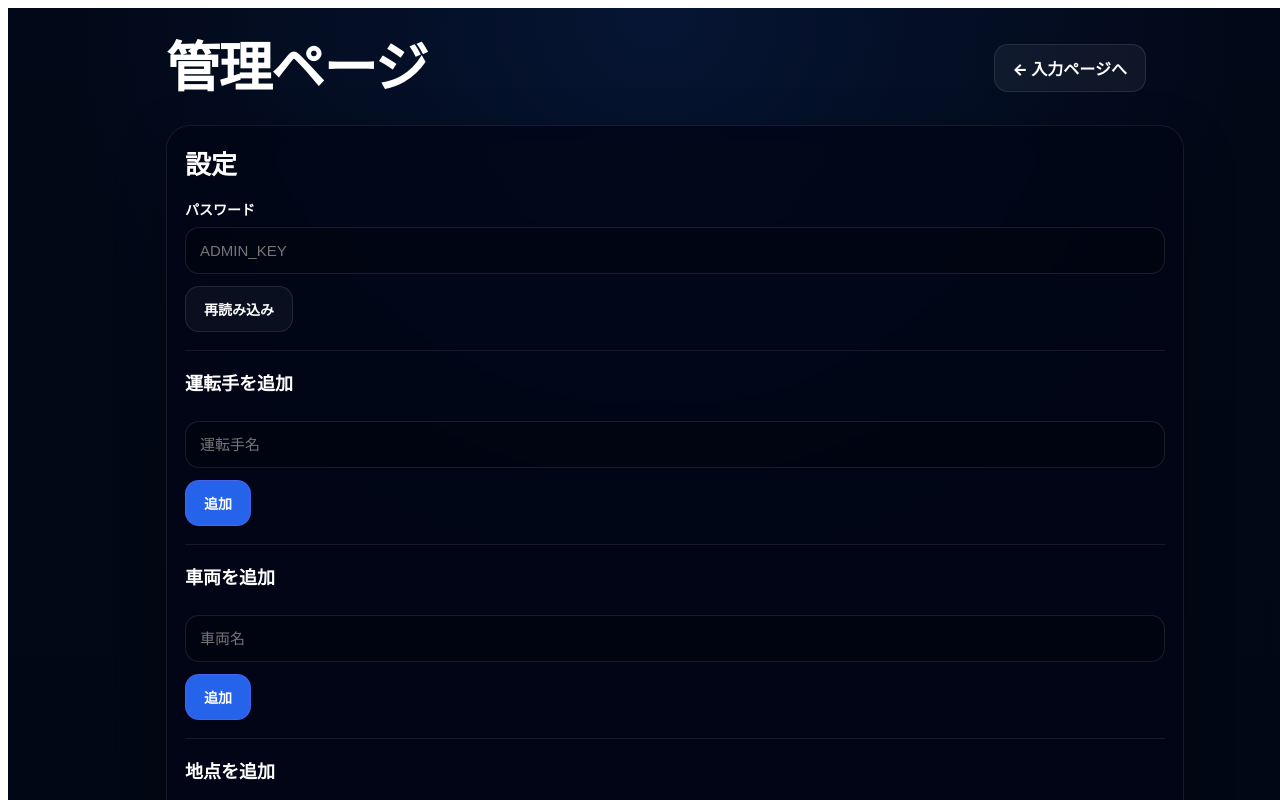
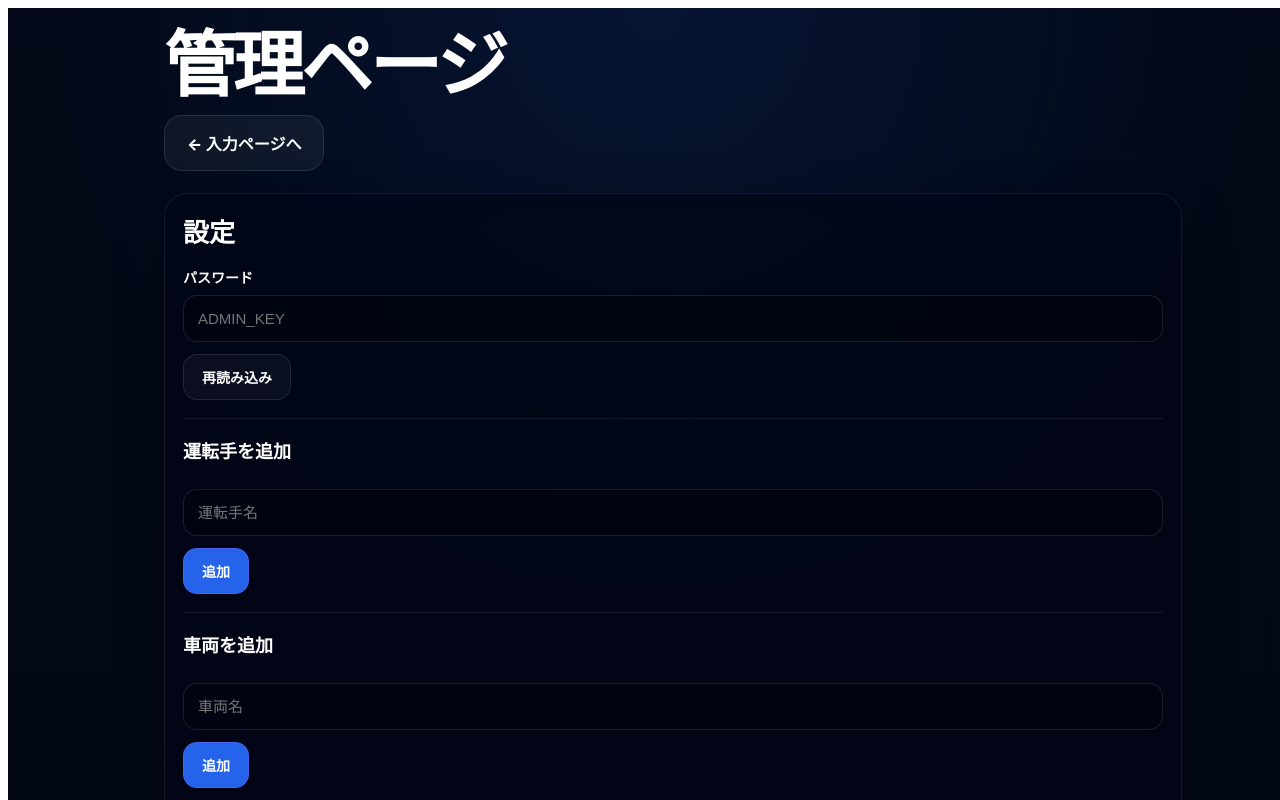
Before and after one commit to sorasasakisyougi-star/pickup-teate-app, a Next.js app: page /admin in a window 1280 px wide. Shown: the top 800 px of the page. Built offline with nearby package versions, Linux system fonts and the light colour scheme.

Commit message:
Update admin.tsx

```diff
--- a/pages/admin.tsx
+++ b/pages/admin.tsx
@@ -209,7 +209,7 @@ const SEED_DISTANCES: SeedDistance[] = [
   { from: "リッツカールトン", to: "ヒルトン", distance_km: 2 },
 ];
 
-const styles: Record<string, CSSProperties> = {
+const styles = {
   page: {
     minHeight: "100vh",
     width: "100%",
@@ -217,30 +217,34 @@ const styles: Record<string, CSSProperties> = {
     background:
       "radial-gradient(circle at top, rgba(24,80,180,0.18), transparent 28%), linear-gradient(180deg, #020817 0%, #030712 100%)",
     color: "#fff",
-  padding: "32px 16px 72px",
+    padding: "20px 14px 56px",
     fontFamily:
       'Inter, ui-sans-serif, system-ui, -apple-system, BlinkMacSystemFont, "Segoe UI", sans-serif',
-},
+  } as React.CSSProperties,
+
   container: {
     width: "100%",
     maxWidth: 980,
     margin: "0 auto",
-},
+  } as React.CSSProperties,
+
   topbar: {
     display: "flex",
-    alignItems: "center",
-    justifyContent: "space-between",
-    gap: 16,
-    marginBottom: 28,
-    flexWrap: "wrap",
-  },
+    flexDirection: "column",
+    alignItems: "flex-start",
+    justifyContent: "flex-start",
+    gap: 14,
+    marginBottom: 22,
+  } as React.CSSProperties,
+
   title: {
-    fontSize: 54,
+    fontSize: "clamp(42px, 11vw, 72px)",
     fontWeight: 800,
-    letterSpacing: "-0.03em",
+    letterSpacing: "-0.05em",
     margin: 0,
-    lineHeight: 1.05,
-  },
+    lineHeight: 1.02,
+  } as React.CSSProperties,
+
   card: {
     width: "100%",
     border: "1px solid rgba(255,255,255,0.08)",
@@ -249,11 +253,14 @@ const styles: Record<string, CSSProperties> = {
     padding: 18,
     boxShadow: "0 16px 50px rgba(0,0,0,0.30)",
     backdropFilter: "blur(12px)",
-},  sectionTitle: {
+  } as React.CSSProperties,
+
+  sectionTitle: {
     fontSize: 18,
     fontWeight: 800,
     margin: "0 0 14px",
-  },
+  } as React.CSSProperties,
+
   input: {
     width: "100%",
     maxWidth: "100%",
@@ -266,7 +273,8 @@ const styles: Record<string, CSSProperties> = {
     fontSize: 15,
     boxSizing: "border-box",
     display: "block",
-},
+  } as React.CSSProperties,
+
   select: {
     width: "100%",
     maxWidth: "100%",
@@ -279,7 +287,8 @@ const styles: Record<string, CSSProperties> = {
     fontSize: 15,
     boxSizing: "border-box",
     display: "block",
-},
+  } as React.CSSProperties,
+
   primaryBtn: {
     border: "1px solid rgba(99,102,241,0.55)",
     background: "#2563eb",
@@ -289,7 +298,8 @@ const styles: Record<string, CSSProperties> = {
     fontWeight: 800,
     fontSize: 14,
     cursor: "pointer",
-  },
+  } as React.CSSProperties,
+
   secondaryBtn: {
     border: "1px solid rgba(255,255,255,0.10)",
     background: "rgba(255,255,255,0.04)",
@@ -299,17 +309,8 @@ const styles: Record<string, CSSProperties> = {
     fontWeight: 700,
     fontSize: 14,
     cursor: "pointer",
-  },
-  accentBtn: {
-    border: "1px solid rgba(56,189,248,0.5)",
-    background: "rgba(8, 47, 73, 0.95)",
-    color: "#dbeafe",
-    borderRadius: 14,
-    padding: "12px 18px",
-    fontWeight: 800,
-    fontSize: 14,
-    cursor: "pointer",
-  },
+  } as React.CSSProperties,
+
   dangerBtn: {
     border: "1px solid rgba(220,38,38,0.5)",
     background: "#b91c1c",
@@ -319,31 +320,38 @@ const styles: Record<string, CSSProperties> = {
     fontWeight: 800,
     fontSize: 13,
     cursor: "pointer",
-  },
+  } as React.CSSProperties,
+
   ghostLink: {
     display: "inline-flex",
     alignItems: "center",
     justifyContent: "center",
-    minHeight: 46,
-    padding: "0 18px",
-    borderRadius: 14,
+    minHeight: 54,
+    padding: "0 22px",
+    borderRadius: 18,
     border: "1px solid rgba(255,255,255,0.10)",
     background: "rgba(255,255,255,0.05)",
     color: "#fff",
     textDecoration: "none",
     fontWeight: 800,
+    fontSize: 16,
     whiteSpace: "nowrap",
-  },
+  } as React.CSSProperties,
+
   hr: {
     border: "none",
     borderTop: "1px solid rgba(255,255,255,0.08)",
     margin: "18px 0",
-  },
+  } as React.CSSProperties,
+
   row: {
     display: "grid",
     gap: 12,
-  },
+    width: "100%",
+  } as React.CSSProperties,
+
   itemCard: {
+    width: "100%",
     border: "1px solid rgba(255,255,255,0.08)",
     background: "rgba(255,255,255,0.03)",
     borderRadius: 16,
@@ -353,22 +361,30 @@ const styles: Record<string, CSSProperties> = {
     justifyContent: "space-between",
     gap: 12,
     flexWrap: "wrap",
-  },
+    boxSizing: "border-box",
+  } as React.CSSProperties,
+
   itemMeta: {
     display: "flex",
     flexDirection: "column",
     gap: 6,
-  },
+    minWidth: 0,
+  } as React.CSSProperties,
+
   itemTitle: {
     fontSize: 16,
     fontWeight: 800,
     lineHeight: 1.3,
-  },
+    wordBreak: "break-word",
+  } as React.CSSProperties,
+
   itemSub: {
     fontSize: 13,
     opacity: 0.72,
     lineHeight: 1.4,
-  },
+    wordBreak: "break-word",
+  } as React.CSSProperties,
+
   collapsibleBtn: {
     width: "100%",
     borderRadius: 16,
@@ -376,25 +392,29 @@ const styles: Record<string, CSSProperties> = {
     background: "rgba(255,255,255,0.04)",
     color: "#fff",
     padding: "14px 16px",
-    textAlign: "left",
+    textAlign: "left" as const,
     cursor: "pointer",
     display: "flex",
     alignItems: "center",
     justifyContent: "space-between",
     gap: 12,
-  },
+    boxSizing: "border-box",
+  } as React.CSSProperties,
+
   helper: {
     fontSize: 12,
     opacity: 0.7,
     marginTop: 8,
     lineHeight: 1.5,
-  },
+  } as React.CSSProperties,
+
   status: {
     fontSize: 13,
     marginTop: 8,
     opacity: 0.82,
     whiteSpace: "pre-wrap",
-  },
+    wordBreak: "break-word",
+  } as React.CSSProperties,
 };
 
 export default function AdminPage() {
```
Lines whose indentation alone changed are shown as unchanged.
